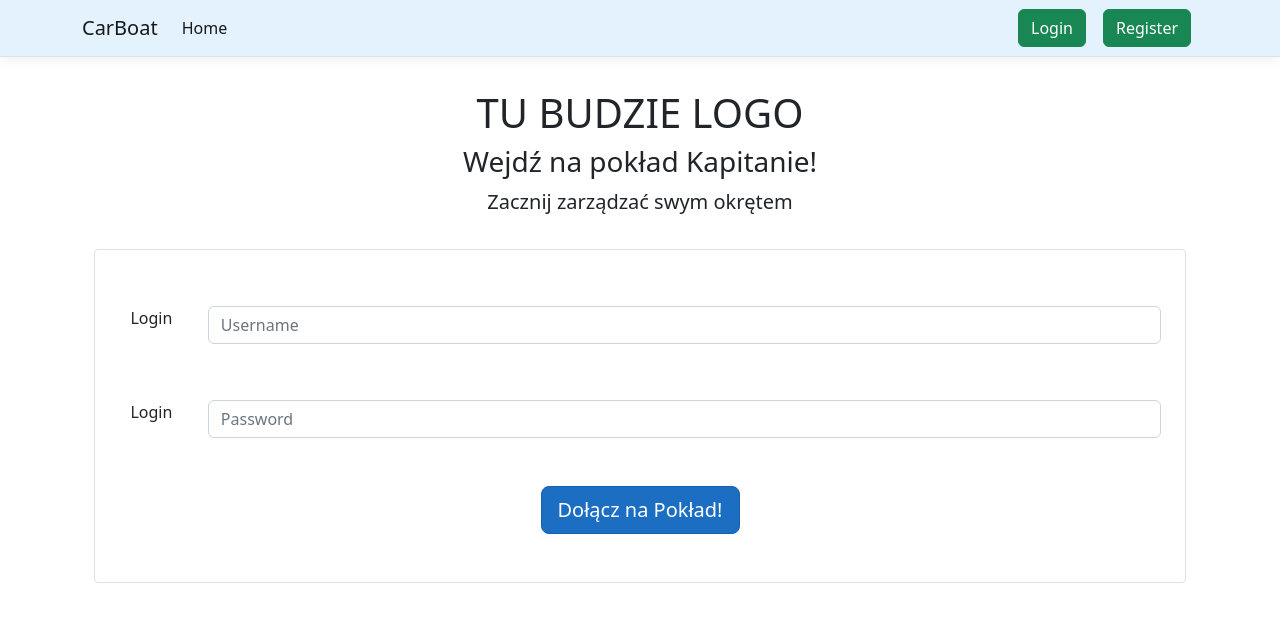
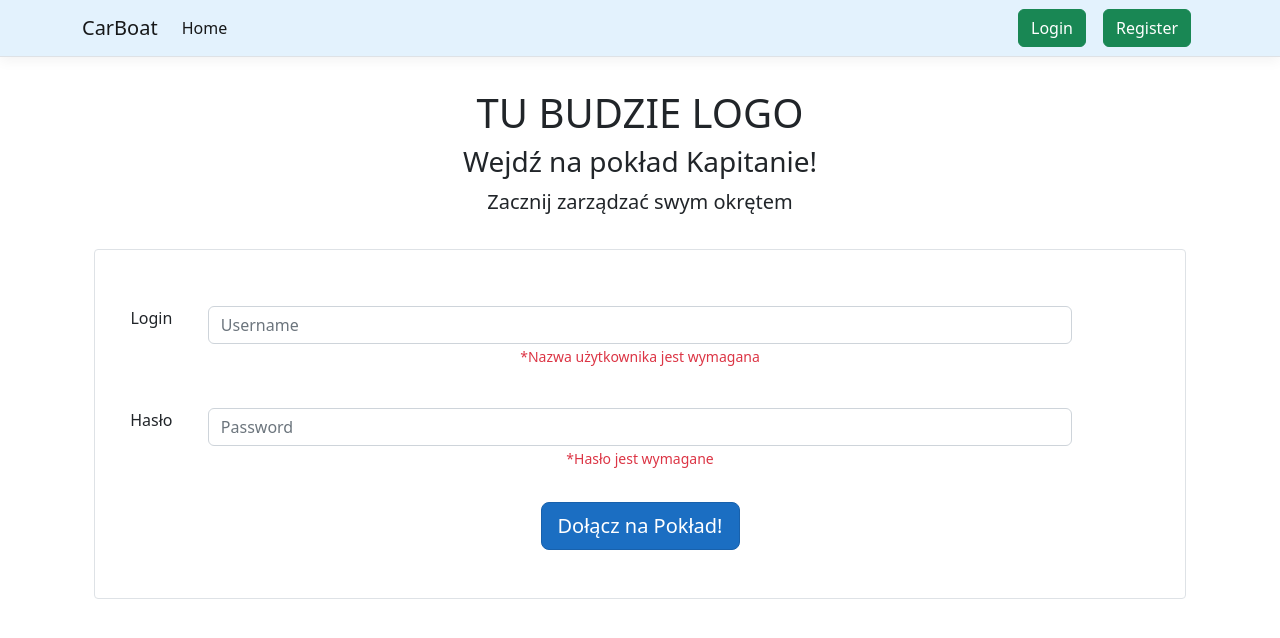
Before and after one commit to Kykaneek/Buczek_Gomolka_Projekt_Bazy_Danych, an Angular app in the folder Bazydanych/ClientApp/: page /login in a window 1280 px wide. Shown: the top 638 px of the page. Built offline with nearby package versions, Linux system fonts and the light colour scheme.

Commit message:
Poprawki

```diff
--- a/Bazydanych/ClientApp/src/app/login/login.component.html
+++ b/Bazydanych/ClientApp/src/app/login/login.component.html
@@ -15,35 +15,35 @@
         <div class="form-check-input-field">
           <div class="row">
             <span class="fa fa-user p-2"></span>
-            <label class="col-md-1">Login</label>
-            <div class="col-md-11 mb-4"><input formControlName="Login" type="text" class="form-control" placeholder="Username" /></div>
+            <label class="col-sm-1">Login</label>
+            <div class="col-sm-10 mb-2">
+              <input formControlName="Login" type="text" class="form-control" placeholder="Username" />
+              <small *ngIf="loginform.controls['Login'].errors && loginform.controls['Login'].errors.required" class="text-danger">*Nazwa użytkownika jest wymagana</small>
+            </div>
           </div>
         </div>
       </div>
-
-      <small *ngIf="loginform.controls['Login'].dirty && loginform.hasError('required','Login')" class="text-danger">*Nazwa użytkownika jest wymagana</small>
       <div class="form-group pt-3" [class.error]="loginform.controls['Pass'].dirty && loginform.hasError('required','Pass')">
         <div class="input-field">
           <div class="row">
             <span class="fa fa-lock p-2"></span>
-            <label class="col-md-1">Login</label>
-            <div class="col-md-11 mb-4"><input formControlName="Pass" class="form-control" [type]="type" placeholder="Password" /></div>
+            <label class="col-sm-1">Hasło</label>
+            <div class="col-sm-10 mb-2">
+              <input formControlName="Pass" class="form-control" [type]="type" placeholder="Password" />
+              <small *ngIf="loginform.controls['Pass'].errors && loginform.controls['Pass'].errors.required" class="text-danger">*Hasło jest wymagane</small>
+            </div>
             <span (click)="Showpass()" class=""></span>
           </div>
-          </div>
+          <div class="row">
+                      </div>
         </div>
-      <small *ngIf="loginform.controls['Pass'].dirty && loginform.hasError('required','Pass')" class="text-danger">*Hasło jest wymagane</small>
+      </div>
     </form>
 
 
-  <div class="py-4 text-center">
-    <button (click)="onLogin()" type="submit" class="btn btn-lg btn-primary btn-block">Dołącz na Pokład!</button>
+
+    <div class="py-4 text-center">
+      <button (click)="onLogin()" type="submit" class="btn btn-lg btn-primary btn-block">Dołącz na Pokład!</button>
+    </div>
+
   </div>
-
-</div>
-
-
-
-
-
-<!-- Section: Design Block -->
```
